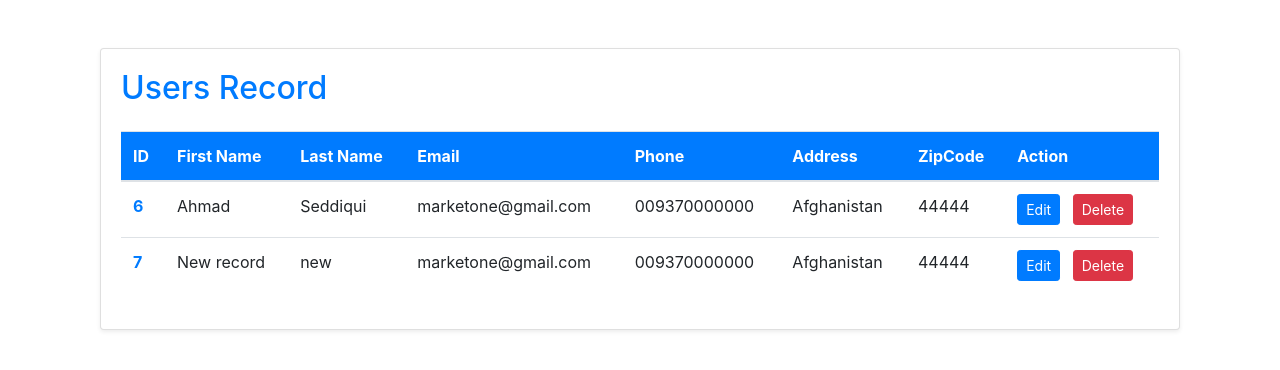
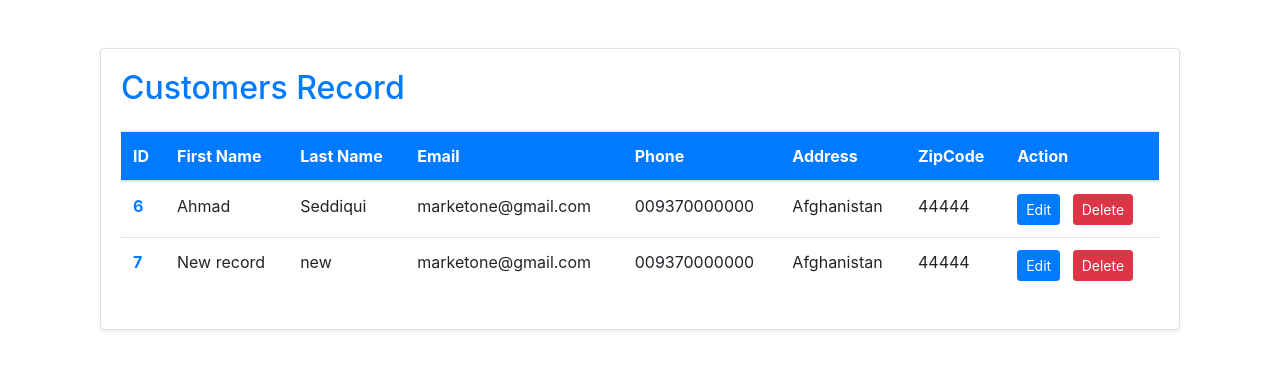
Before and after one commit to MateenSeddiqi/CRM_Django, a Django app: page /home/ in a window 1280 px wide. Shown: the part 56-426 px from the top of the page. Run offline with Django 4.2, Linux system fonts and the light colour scheme; a user stored in the database is signed in; data comes from the database, SQL or seed files in the repository.

Commit message:
miner change

```diff
--- a/customer_management/templates/home.html
+++ b/customer_management/templates/home.html
@@ -7,7 +7,7 @@
 <div class="container my-5">
   <div class="card shadow-sm">
       <div class="card-body">
-          <h2 class="text-primary mb-4">Users Record</h2>
+          <h2 class="text-primary mb-4">Customers Record</h2>
 
           <div class="table-responsive">
             <table class="table table-hover">
```
